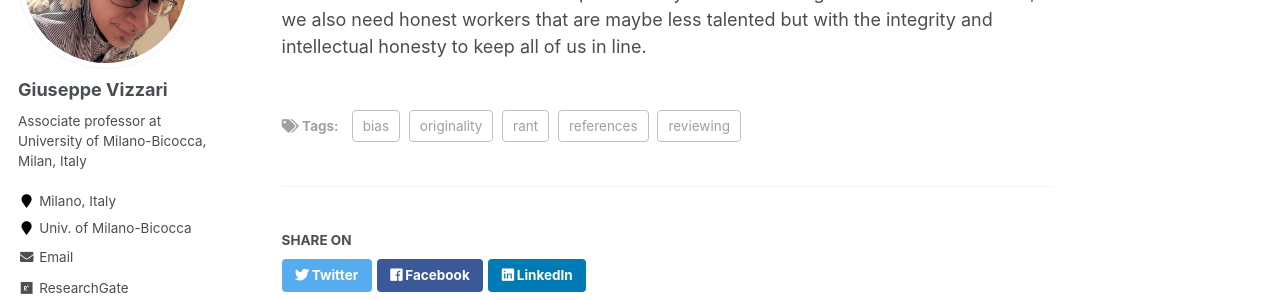
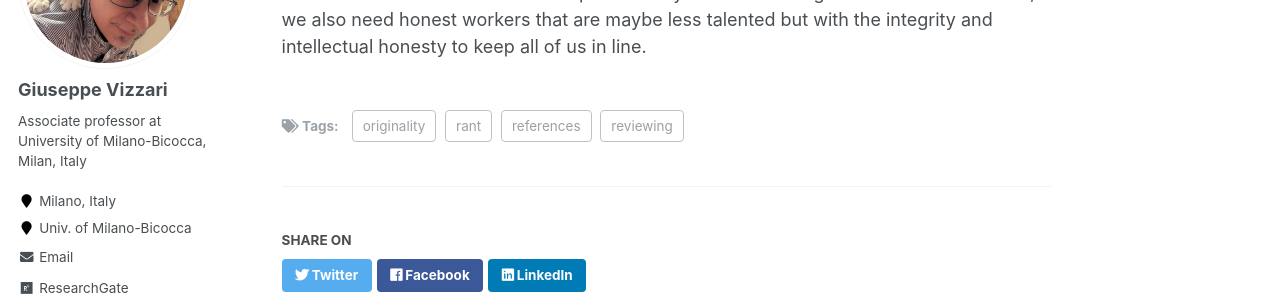
Before and after one commit to GiuseppeVizzari/GiuseppeVizzari.github.io, a Jekyll site: the page built from _posts/2023-11-18-An-easy-but-painful-piece.md, in a window 1280 px wide and 900 px high, scrolled down 1694 px. Shown: the part 142-442 px from the top of the window. Built offline with Jekyll 4.4.1, drawn with Linux system fonts in a browser that asks for light colours; some web fonts are replaced.

Commit message:
doesn't work - new post

```diff
--- a/_posts/2023-11-18-An-easy-but-painful-piece.md
+++ b/_posts/2023-11-18-An-easy-but-painful-piece.md
@@ -7,7 +7,6 @@ tags:
   - reviewing
   - references
   - originality
-  - bias
   - rant
 ---
 
```
Also changed, not shown: _pages/about.md (line endings or trailing spaces).
